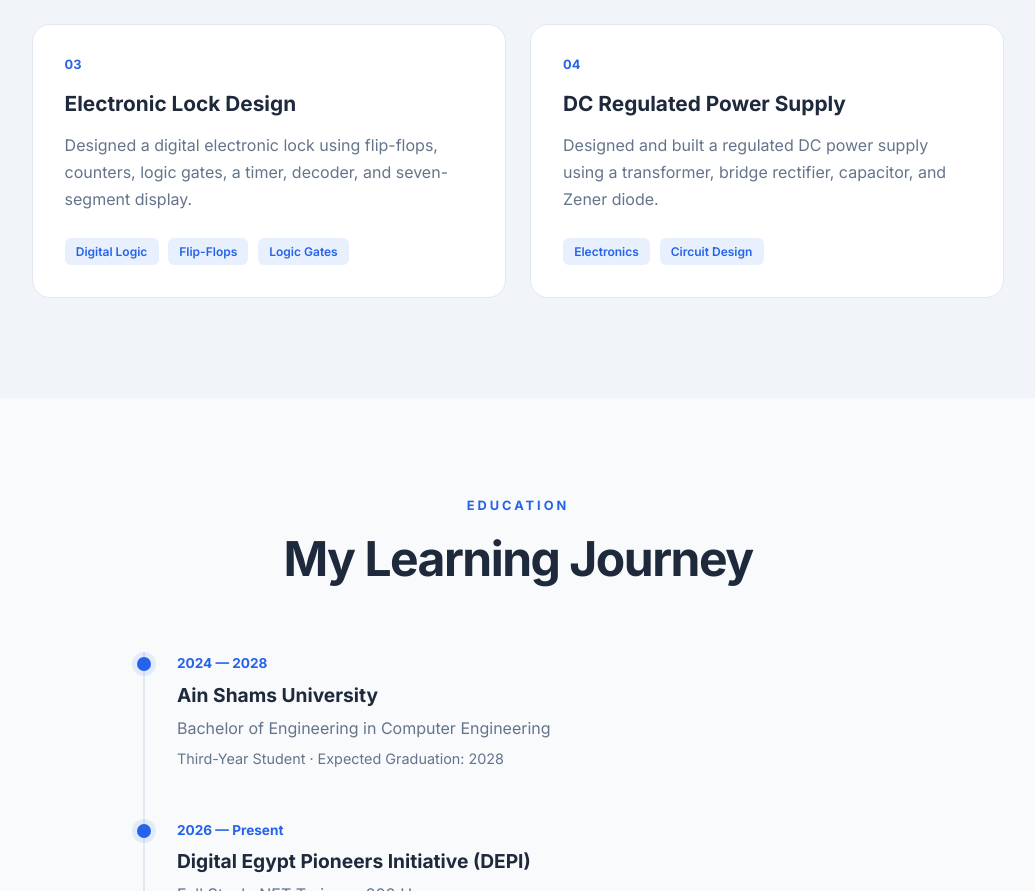
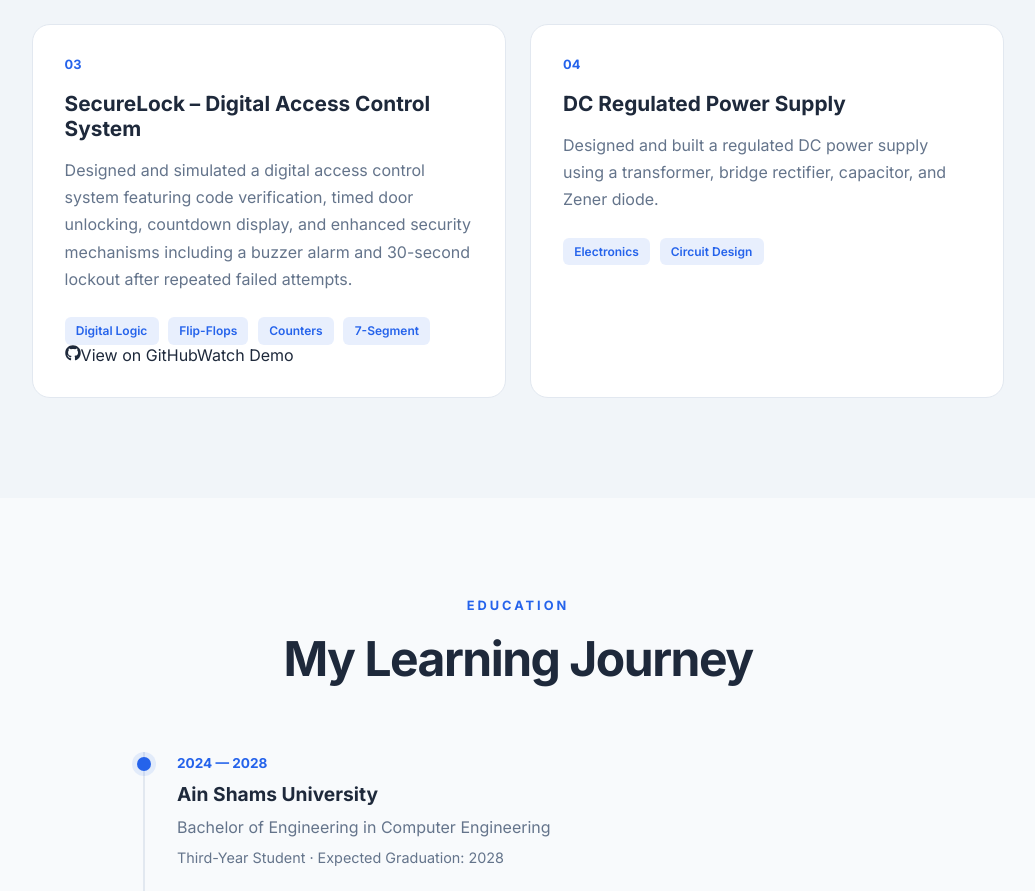
Before and after one commit to ahmedmaher-cse/ahmed-portfolio, a React (Vite) app: page / in a window 1280 px wide. Shown: the part 3516-4407 px from the top of the page, without its empty margins (122-1157 px from the left). Built offline with nearby package versions, Linux system fonts and the light colour scheme.

Commit message:
Add SecureLock project to portfolio

```diff
--- a/src/App.jsx
+++ b/src/App.jsx
@@ -1,4 +1,3 @@
-
 import { useState } from "react";
 
 import {
@@ -297,9 +296,9 @@ function App() {
               <h3>Command-Line Calculator</h3>
 
               <p>
-                Developed a command-line calculator in C++ supporting
-                arithmetic and exponentiation operations with input validation,
-                error handling, and formatted output.
+                Developed a command-line calculator in C++ supporting arithmetic
+                and exponentiation operations with input validation, error
+                handling, and formatted output.
               </p>
 
               <div className="project-tech">
@@ -339,17 +338,41 @@ function App() {
             <article className="project-card">
               <div className="project-number">03</div>
 
-              <h3>Electronic Lock Design</h3>
+              <h3>SecureLock – Digital Access Control System</h3>
 
               <p>
-                Designed a digital electronic lock using flip-flops, counters,
-                logic gates, a timer, decoder, and seven-segment display.
+                Designed and simulated a digital access control system featuring
+                code verification, timed door unlocking, countdown display, and
+                enhanced security mechanisms including a buzzer alarm and
+                30-second lockout after repeated failed attempts.
               </p>
 
               <div className="project-tech">
                 <span>Digital Logic</span>
                 <span>Flip-Flops</span>
-                <span>Logic Gates</span>
+                <span>Counters</span>
+                <span>7-Segment</span>
+              </div>
+
+              <div className="project-links">
+                <a
+                  href="https://github.com/ahmedmaher-cse/SecureLock-Digital-Access-Control-System"
+                  target="_blank"
+                  rel="noreferrer"
+                  className="project-link"
+                >
+                  <FaGithub />
+                  View on GitHub
+                </a>
+
+                <a
+                  href="https://drive.google.com/drive/folders/1byNENC16Bv1t9oxm-E35KOoJa7f0ubDg?usp=sharing"
+                  target="_blank"
+                  rel="noreferrer"
+                  className="project-link"
+                >
+                  Watch Demo
+                </a>
               </div>
             </article>
 
```
